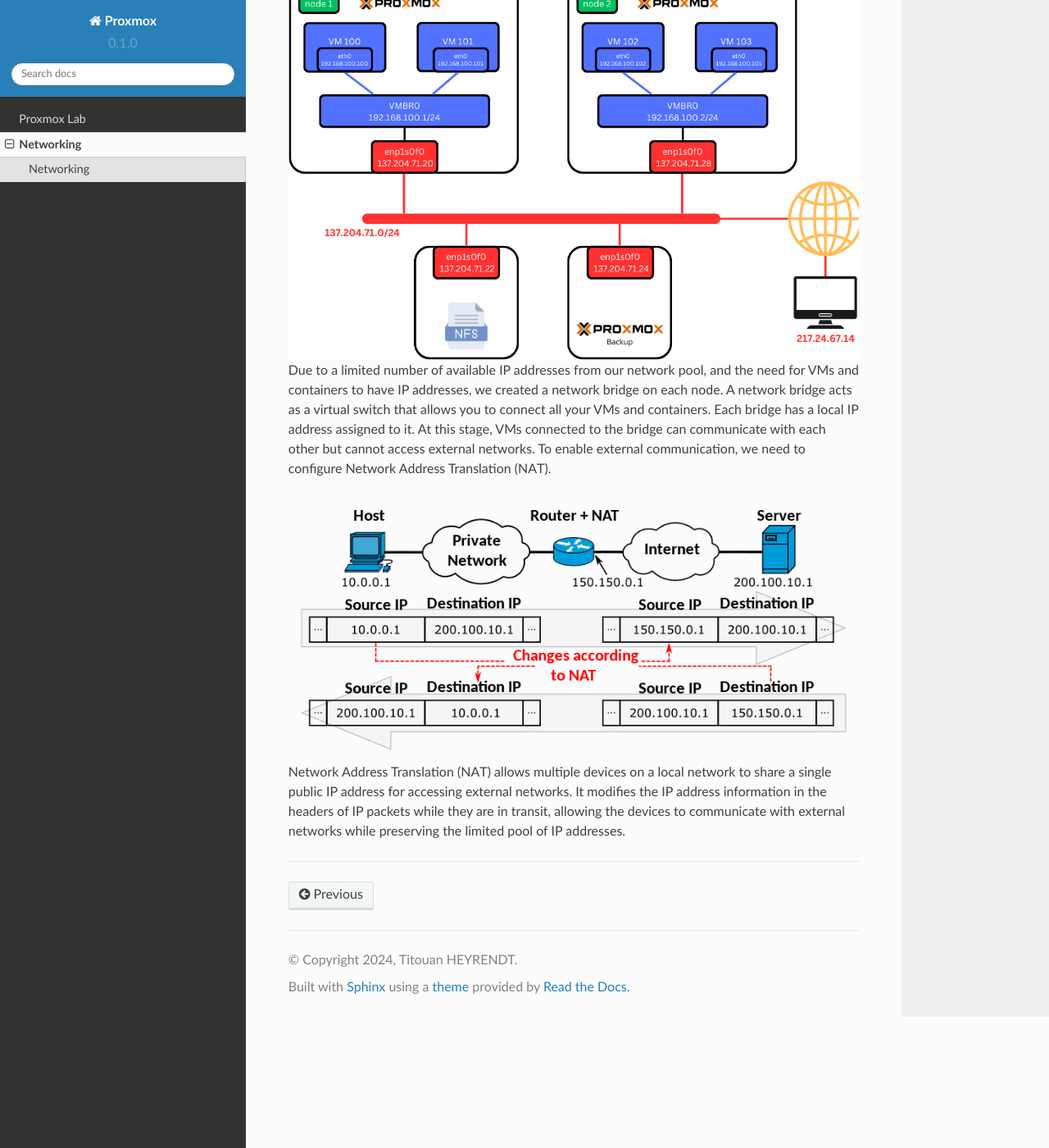
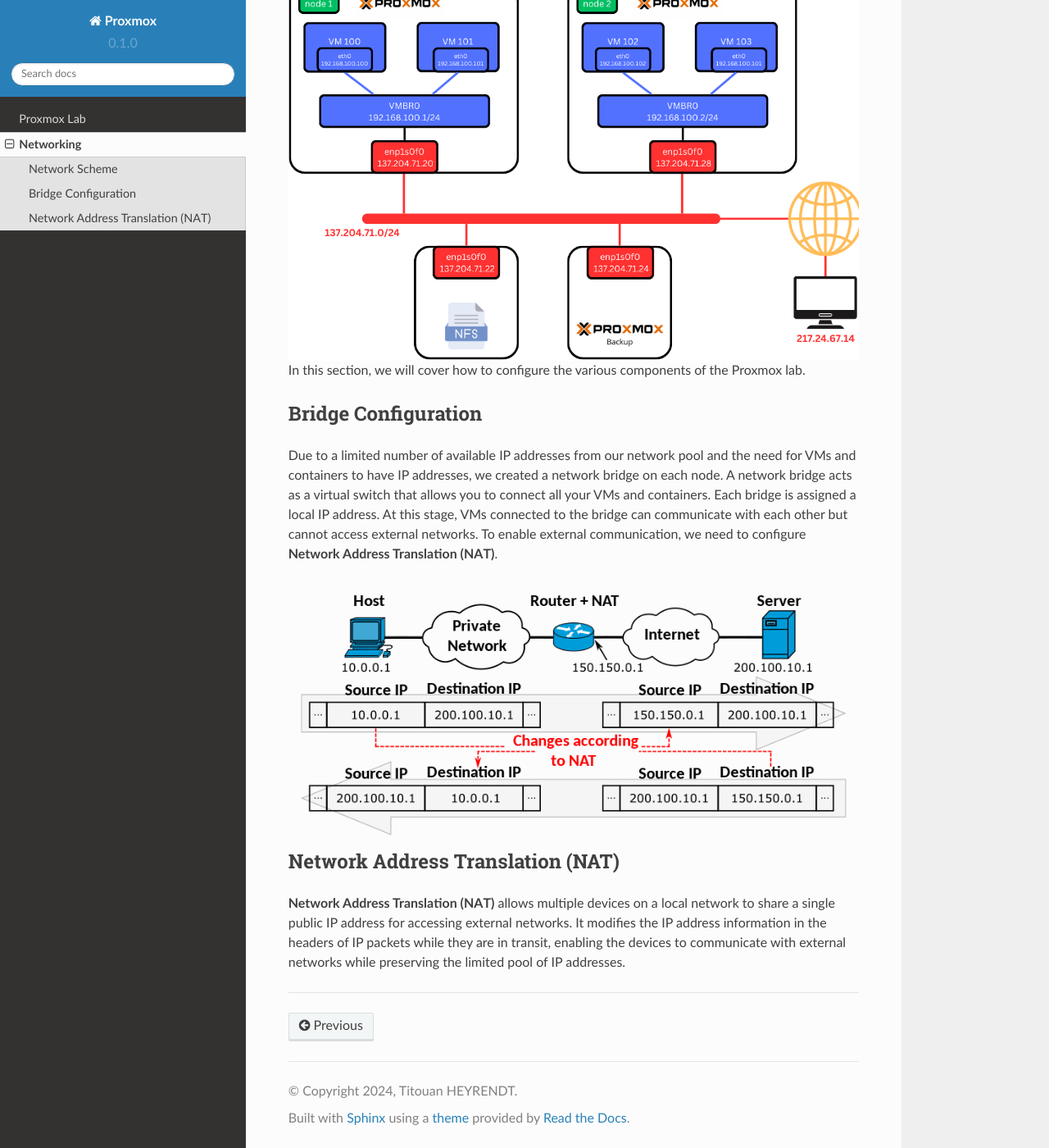
Before and after one commit to T2an/proxmox, a Sphinx documentation site: the page built from docs/source/networking.rst, in a window 1280 px wide and 1400 px high, scrolled down 310 px. Shown: the whole window at 82% size. Built offline with Sphinx 7.4.7 and the Read the Docs theme 2.0.0, drawn with Linux system fonts in a browser that asks for light colours; some of the changed text lies outside the part shown.

Commit message:
adding networking section

```diff
--- a/docs/source/networking.rst
+++ b/docs/source/networking.rst
@@ -1,23 +1,35 @@
 Networking
-===========
+==========
 
 .. _Networking:
 
-Networking
------------
+Network Scheme
+--------------
 
-The Proxmox VE servers, Proxmox Backup Server, and the NFS server are located in the same network and connected to a switch.
+The Proxmox VE servers, Proxmox Backup Server, and the NFS server are all located in the same network and connected to a switch.
 
 .. image:: ./images/proxmoxlab.png
    :alt: Proxmox Lab Infrastructure
    :align: center
 
-Due to a limited number of available IP addresses from our network pool, and the need for VMs and containers to have IP addresses, we created a network bridge on each node. A network bridge acts as a virtual switch that allows you to connect all your VMs and containers. Each bridge has a local IP address assigned to it. At this stage, VMs connected to the bridge can communicate with each other but cannot access external networks. To enable external communication, we need to configure Network Address Translation (NAT).
+In this section, we will cover how to configure the various components of the Proxmox lab.
+
+Bridge Configuration
+--------------------
+
+Due to a limited number of available IP addresses from our network pool and the need for VMs and containers to have IP addresses, we created a network bridge on each node. A network bridge acts as a virtual switch that allows you to connect all your VMs and containers. Each bridge is assigned a local IP address. At this stage, VMs connected to the bridge can communicate with each other but cannot access external networks. To enable external communication, we need to configure **Network Address Translation (NAT)**.
+
+.. _Bridge:
 
 .. image:: ./images/nat.png
    :alt: Network Address Translation
    :align: center
 
-Network Address Translation (NAT) allows multiple devices on a local network to share a single public IP address for accessing external networks. It modifies the IP address information in the headers of IP packets while they are in transit, allowing the devices to communicate with external networks while preserving the limited pool of IP addresses.
+Network Address Translation (NAT)
+---------------------------------
+
+**Network Address Translation (NAT)** allows multiple devices on a local network to share a single public IP address for accessing external networks. It modifies the IP address information in the headers of IP packets while they are in transit, enabling the devices to communicate with external networks while preserving the limited pool of IP addresses.
+
+.. _NAT:
 
 ----------------
```
